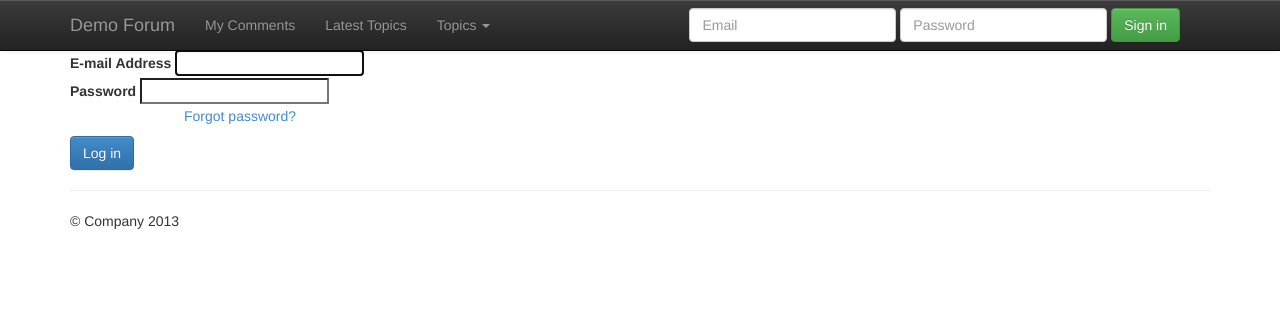
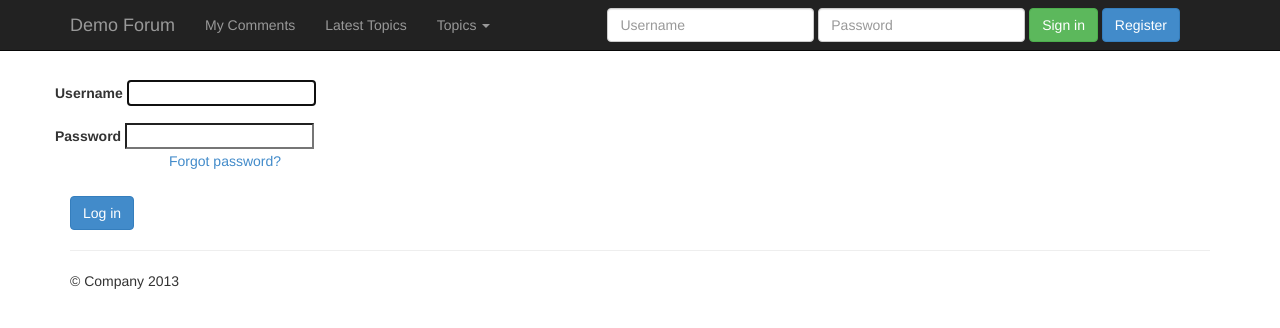
Before and after one commit to tkm83za/forumAPI, a Django app: template forumAPI/templates/registration/login.html in a window 1280 px wide. Shown: the top 328 px of the page. Run offline with Django 3.2, Linux system fonts and the light colour scheme; the template is opened without the code that fills it, so the values that code supplies are empty; some libraries are stand-ins or nearby versions.

Commit message:
Updates form presentation
- improved Bootstrap v3 integration
- Tweaked Topic widget
- Unified signup form template

```diff
--- a/forumAPI/templates/login_form_snippet.html
+++ b/forumAPI/templates/login_form_snippet.html
@@ -1,19 +1,21 @@
 {% load i18n %}
-<form  class="form-horizontal login-form"  method="post" id="login-form">{% csrf_token %}
+<form  class="form-vertical login-form"  method="post" id="login-form">{% csrf_token %}
 	{% if form.errors %}
 	  {{ form.non_field_errors }}
 	{% endif %}
     <fieldset>
-  <div class="control-group">
-    <label for="id_username">{% trans 'E-mail Address' %}</label>
+  <div class="form-group row{% if form.username.errors %} has-error{% endif %}">
+    <label for="id_username">{% trans 'Username' %}</label>
         <input type="text" class="focus" name="username" id="id_username" />
   </div>
-  <div class="control-group{% if form.password.errors %} error{% endif %}">
+  <div class="form-group row{% if form.password.errors %} has-error{% endif %}">
     <label for="id_password">{% trans 'Password' %}</label>
         <input type="password" name="password" id="id_password" />
-        {{ form.password.errors }}
+        {% for error in form.password.errors %}
+        <span>{{error}}</span>
+        {% endfor %}
     <input type="hidden" name="this_is_the_login_form" value="1" />
-    <p style="margin-left:114px;"><a href="/account/password/reset/">Forgot password?</a></p>
+    <p style="margin-left:114px;"><a href="/accounts/password/reset/">Forgot password?</a></p>
   </div>
   <div class="submit-row">
     <button class="btn btn-primary">{% trans 'Log in' %}</button>
--- a/forumSite/forms.py
+++ b/forumSite/forms.py
@@ -75,8 +75,8 @@ class TopicForm(ApiForm):
 
     _logger = logging.getLogger(__name__)
 
-    name = forms.CharField(max_length=50, required=True)
-    blurb = forms.CharField(max_length=50, required=False)
+    name = forms.CharField(max_length=50, required=True, label="Topic")
+    blurb = forms.CharField(max_length=50, required=False, widget=forms.Textarea, label="Summary")
     id = forms.CharField(widget=forms.HiddenInput, required=False)
 
     def to_dict(self):
--- a/forumSite/templates/base.html
+++ b/forumSite/templates/base.html
@@ -10,17 +10,27 @@
         <meta name="description" content="">
         <meta name="viewport" content="width=device-width">
 
-        <link rel="stylesheet" href="{% static "css/bootstrap.min.css"%}">
-        <style>
+
+        <link rel="stylesheet" href="{% static "boots/css/bootstrap.min.css" %}">
+          <style>
             body {
-                padding-top: 50px;
+                padding-top: 80px;
                 padding-bottom: 20px;
             }
+            .errorlist {
+                display: inline-block;
+            }
         </style>
+<!--
+        <link rel="stylesheet" href="{% static "css/bootstrap.min.css"%}">
+
+
         <link rel="stylesheet" href="{% static "css/bootstrap-theme.min.css" %}">
         <link rel="stylesheet" href="{% static "css/main.css"%}">
 
         <script src="{% static "js/vendor/modernizr-2.6.2-respond-1.1.0.min.js"%}"></script>
+    -->
+
     </head>
     <body>
         <!--[if lt IE 7]>
@@ -48,14 +58,16 @@
             </ul>
             </li>
           </ul>
-          <form class="navbar-form navbar-right" action="/login" method="post">
+          <form class="navbar-form navbar-right" action="/accounts/login/" method="post">
+              {%  csrf_token %}
             <div class="form-group">
-              <input type="text" name="email" placeholder="Email" class="form-control">
+              <input type="text" name="username" placeholder="Username" class="form-control">
             </div>
             <div class="form-group">
               <input type="password" name="password" placeholder="Password" class="form-control">
             </div>
             <button type="submit" class="btn btn-success">Sign in</button>
+            <a class="btn btn-primary" href="/register/">Register</a>
           </form>
         </div><!--/.navbar-collapse -->
       </div>
@@ -81,13 +93,18 @@
       <footer>
         <p>&copy; Company 2013</p>
       </footer>
-    </div> <!-- /container -->         <script src="//ajax.googleapis.com/ajax/libs/jquery/1.10.1/jquery.min.js"></script>
+    </div> <!-- /container -->
+    <script>window.jQuery || document.write('<script src="{% static "js/vendor/jquery-1.10.1.min.js"%}"><\/script>')</script>
+
+        <script src="{% static "boots/js/bootstrap.min.js"%}"></script>
+
+<!--        <script src="//ajax.googleapis.com/ajax/libs/jquery/1.10.1/jquery.min.js"></script>
         <script>window.jQuery || document.write('<script src="{% static "js/vendor/jquery-1.10.1.min.js"%}"><\/script>')</script>
 
         <script src="{% static "js/vendor/bootstrap.min.js"%}"></script>
 
         <script src="{% static "js/main.js"%}"></script>
-
+-->
         <script>
             var _gaq=[['_setAccount','UA-XXXXX-X'],['_trackPageview']];
             (function(d,t){var g=d.createElement(t),s=d.getElementsByTagName(t)[0];
--- a/forumSite/views.py
+++ b/forumSite/views.py
@@ -29,8 +29,9 @@ def signup(request):
             form.non_field_errors = 'form is not valid'
     else:
         form = SignupForm()
-    return render(request, 'forum/signup.html', {"form": form})
+    return render(request, 'registration/registration_form.html', {"form": form})
 
+@login_required
 def topic(request):
     user = request.user
     form = None
```
Also changed, not shown: forumAPI/templates/registration/registration_form_snippet.html (+6 -5 lines), forumSite/templates/forum/form.html (+6 -5 lines), forumSite/templates/forum/signup.html (deleted, +0 -35 lines).
